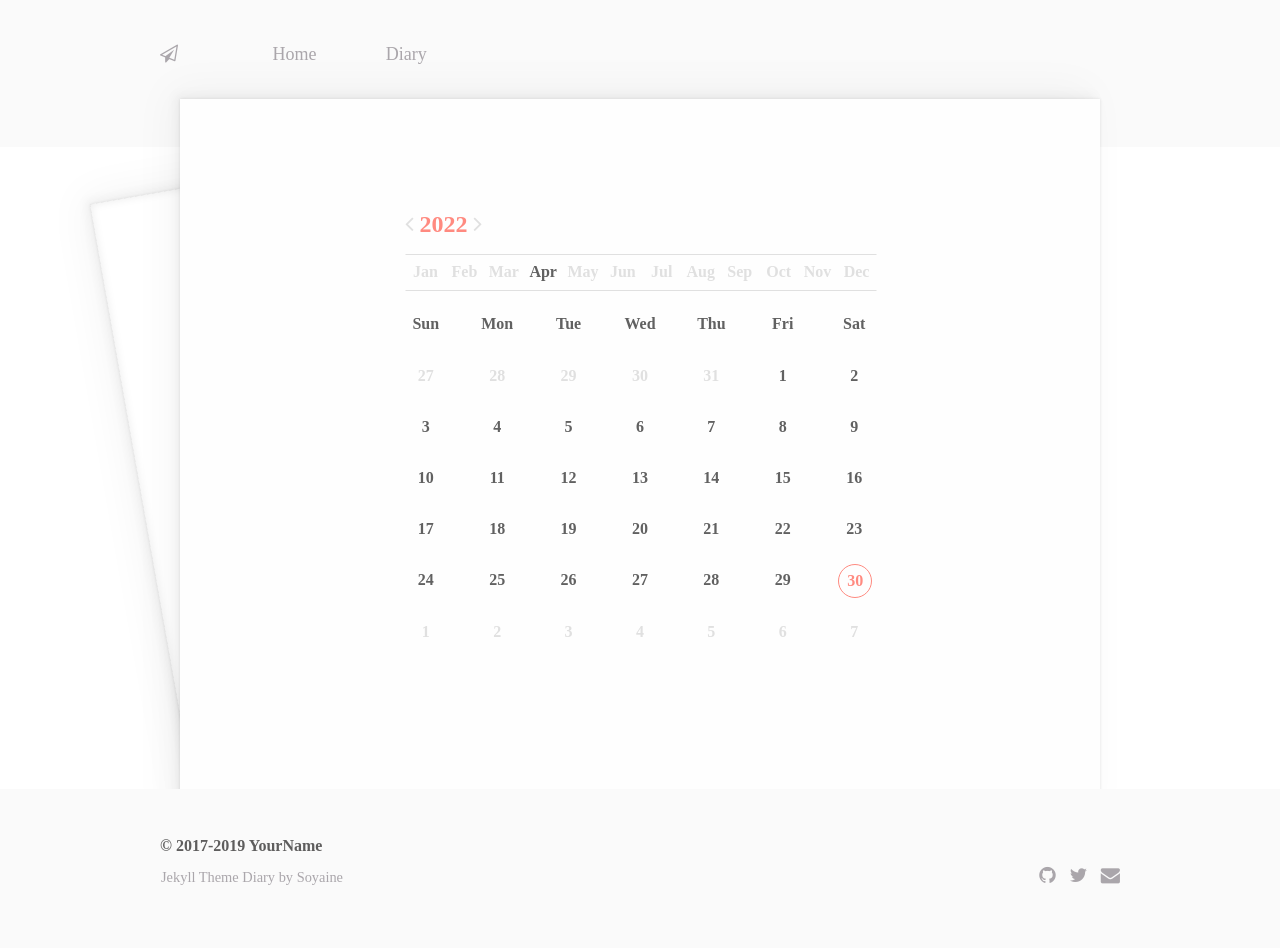
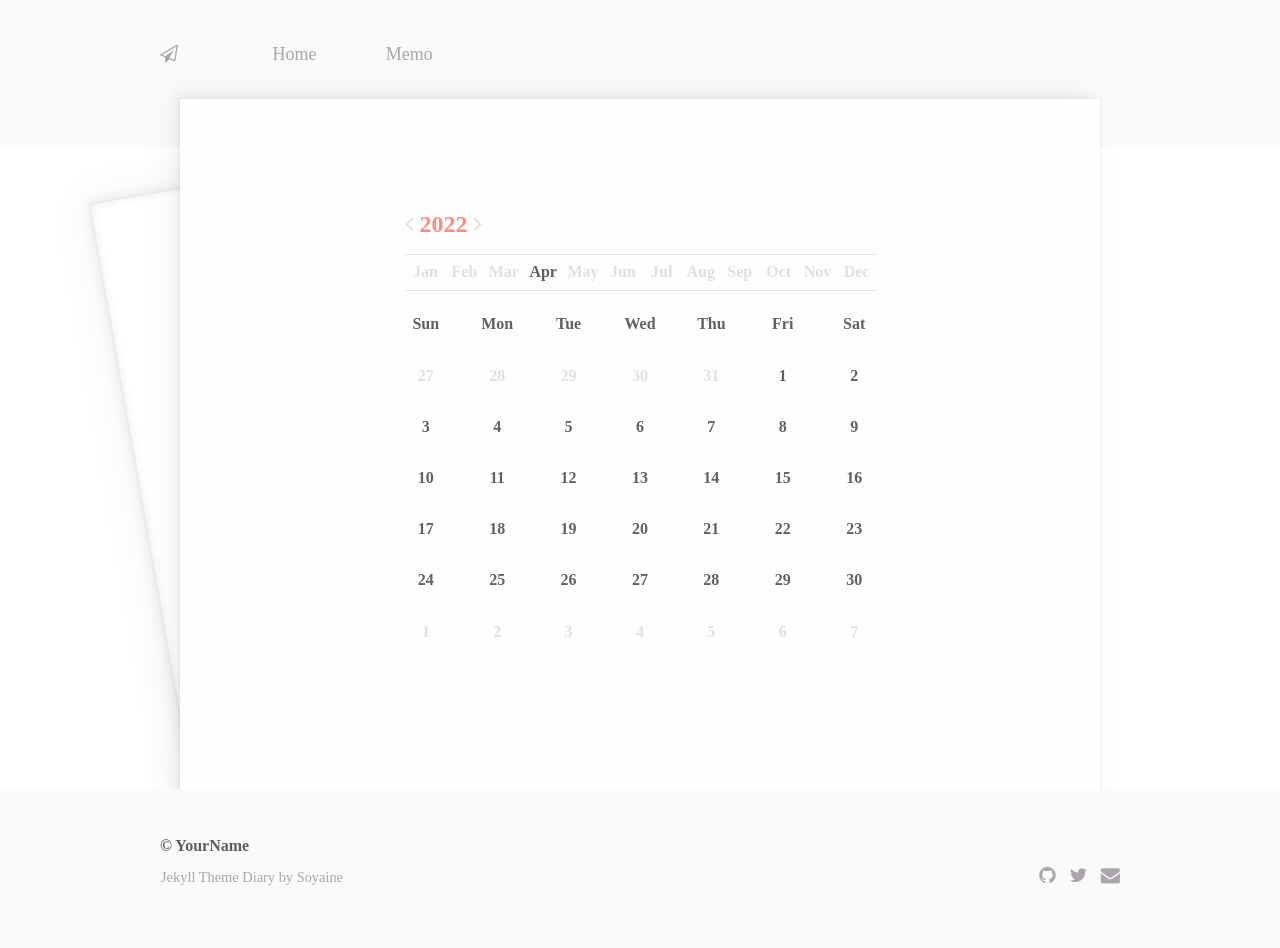
Before and after one commit to jinhong-park/journal, a Jekyll site: the page built from index.html, in a window 1280 px wide. Built offline with Jekyll 4.4.1, drawn with Linux system fonts in a browser that asks for light colours; some of the changed lines change nothing that is shown.

Commit message:
“update”

```diff
--- a/_config.yml
+++ b/_config.yml
@@ -1,11 +1,12 @@
 name: YourName
-permalink: :year/:month/:day/:title
+#permalink: :year/:month/:day/:title
+permalink: :month/:day/:title
 baseurl: /journal2
 
 # Your blog's start year and this year, showed in the footer left
 # start is optional
-start: 2017
-now: 2019
+#start: 2017
+#now: 2019
 
 # Social links showed in the footer
 # You just need modify the nickname of github and twitter
@@ -17,7 +18,7 @@
 # Links in the navigation, you can modify both link name and link url
 nav:
    Home: "/"
-   Diary: "/diary"
+   Memo: "/memo"
 
 
 markdown: kramdown
```
